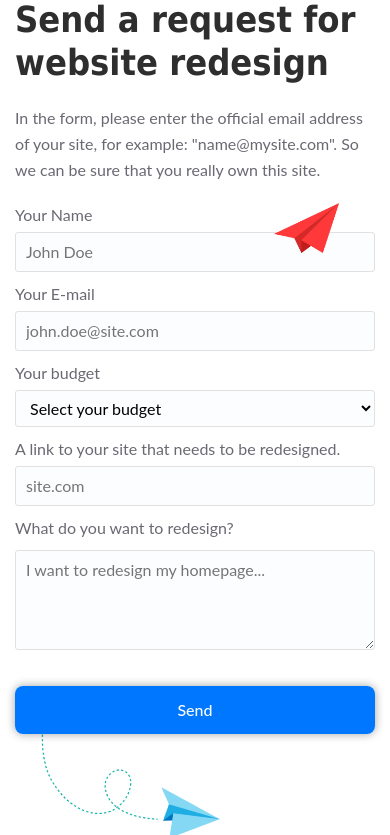
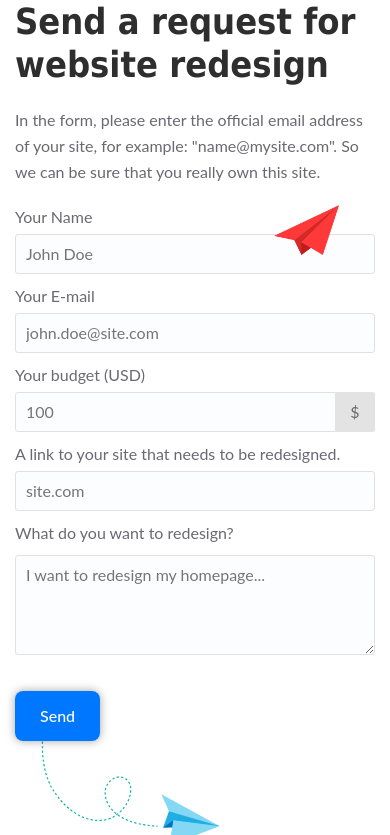
Before and after one commit to favrora/site, a PHP site: page / in a window 390 px wide. Shown: the part 5665-6500 px from the top of the page. Run offline with PHP 8.4, Linux system fonts and the light colour scheme; data that the repository does not hold is empty; some libraries are stand-ins or nearby versions.

Commit message:
form-design-edit

```diff
--- a/index.php
+++ b/index.php
@@ -510,13 +510,11 @@ echo "Main page views count: " . $total_page_views;
       </div>
 
       <div class="col-md-6 wow fadeIn" data-wow-duration="1s" data-wow-delay="0.5s">
-        <label for="budget">Your budget</label>
-        <select id="budget" name="client_budget" required>
-          <option value="">Select your budget</option>
-          <option value="300$ - 1500$">300$ - 1500$</option>
-          <option value="800$ - 2000$">800$ - 2000$</option>
-          <option value="1200$ - 10 000$">1200$ - 10 000$</option>
-        </select>
+        <label for="budget">Your budget (USD)</label>
+        <div class="price-input-box">
+          <span class="currency-icon">$</span>
+          <input id="budget" name="client_budget" placeholder="100" type="number" min="100" max="50000" step="any" required>
+        </div>
       </div>
 
       <div class="col-md-6 wow fadeIn" data-wow-duration="1s" data-wow-delay="0.5s">
@@ -534,8 +532,8 @@ echo "Main page views count: " . $total_page_views;
       </div>
 
       <div class="col-12 submit-div wow fadeIn" data-wow-duration="1s" data-wow-delay="0.7s">
+        <button id="btn-send" class="main-btn" onclick="checkRecaptcha()">Send</button>
         <div class="g-recaptcha" data-sitekey="6LfLTiYbAAAAALl0NmKLsaZHNu81zUqwGIAPMGg0"></div>
-        <button id="btn-send" class="main-btn" onclick="checkRecaptcha()">Send</button>
         <div id="infoEmail"></div>
       </div>
 
--- a/src/css/home.css
+++ b/src/css/home.css
@@ -126,6 +126,8 @@ p {
   -ms-user-select: none;
   user-select: none;
   padding: 0 25px;
+  margin-right: 20px;
+  height: 50px;
   font-size: 16px;
   line-height: 48px;
   border-radius: 8px;
@@ -634,23 +636,6 @@ p {
   }
 }
 
-@media (max-width: 767px) {
-  .navbar-btn {
-    position: absolute;
-    top: 50%;
-    right: 50px;
-    transform: translateY(-50%);
-  }
-
-  .submit-div {
-    flex-flow: column;
-  }
-
-  #btn-send {
-    margin-top: 20px;
-  }
-}
-
 .navbar-btn .main-btn {
   height: 45px;
   line-height: 45px;
@@ -1404,8 +1389,7 @@ p {
 ===========================*/
 
 #contact input,
-#contact #message,
-#contact select {
+#contact #message {
   width: 100%;
   box-sizing: border-box;
   background: #fcfdff;
@@ -1443,6 +1427,7 @@ p {
 
 .submit-div {
   display: flex;
+  align-items: flex-end;
 }
 
 .blue-airplane {
@@ -1454,6 +1439,46 @@ p {
   position: absolute;
   height: 50px;
   right: 50px;
+}
+
+.price-input-box {
+  position: relative;
+}
+
+.price-input-box input#budget {
+  width: calc(100% - 37px);
+}
+
+.currency-icon {
+  position: absolute;
+  right: 0;
+  bottom: 10px;
+  height: 40px;
+  width: 40px;
+  display: flex;
+  align-items: center;
+  justify-content: center;
+  background: #e3e3e3;
+  border-radius: 0 3px 3px 0;
+}
+
+@media (max-width: 767px) {
+  .navbar-btn {
+    position: absolute;
+    top: 50%;
+    right: 50px;
+    transform: translateY(-50%);
+  }
+
+  .row .submit-div {
+    flex-flow: column-reverse;
+    justify-content: revert;
+    align-items: flex-start;
+  }
+
+  #btn-send {
+    margin-top: 20px;
+  }
 }
 
 /*===========================
--- a/src/js/home.js
+++ b/src/js/home.js
@@ -98,3 +98,11 @@ function sendEmail(data, url, success) {
   xhr.send(params);
   return xhr;
 }
+
+const budget = document.getElementById('budget');
+
+budget.addEventListener('input', function() {
+  if (budget.value.length > 5) {
+    budget.value = budget.value.slice(0, 5);
+  }
+})
--- a/template/contact-us.php
+++ b/template/contact-us.php
@@ -92,8 +92,8 @@
     </div>
 
     <div class="w-100 submit-div">
+      <button id="btn-send" type="submit" onclick="checkRecaptcha()">Send</button>
       <div class="g-recaptcha" data-sitekey="6LfLTiYbAAAAALl0NmKLsaZHNu81zUqwGIAPMGg0"></div>
-      <button id="btn-send" type="submit" onclick="checkRecaptcha()">Send</button>
       <div id="infoEmail"></div>
     </div>
 
```
Also changed, not shown: src/css/contact-us.css (+6 -1 lines).
